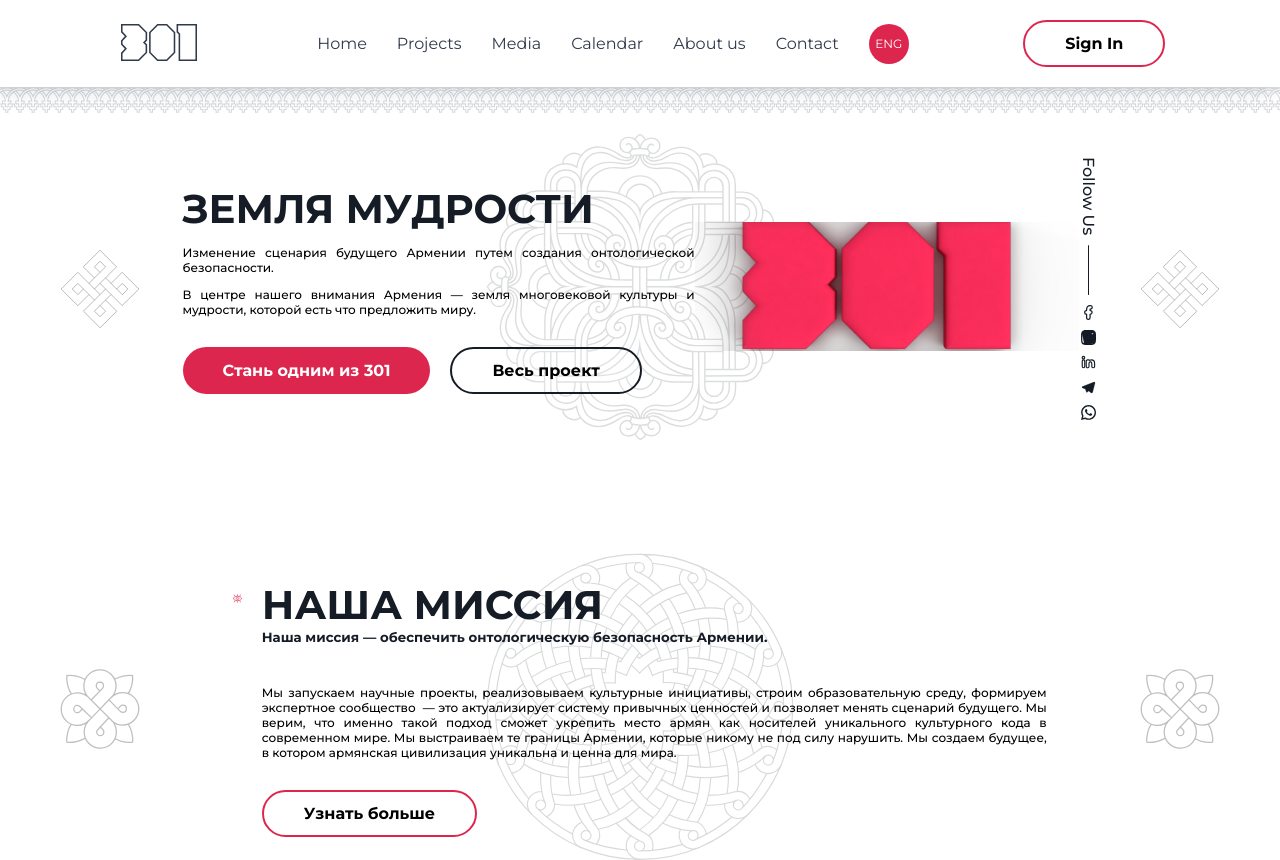
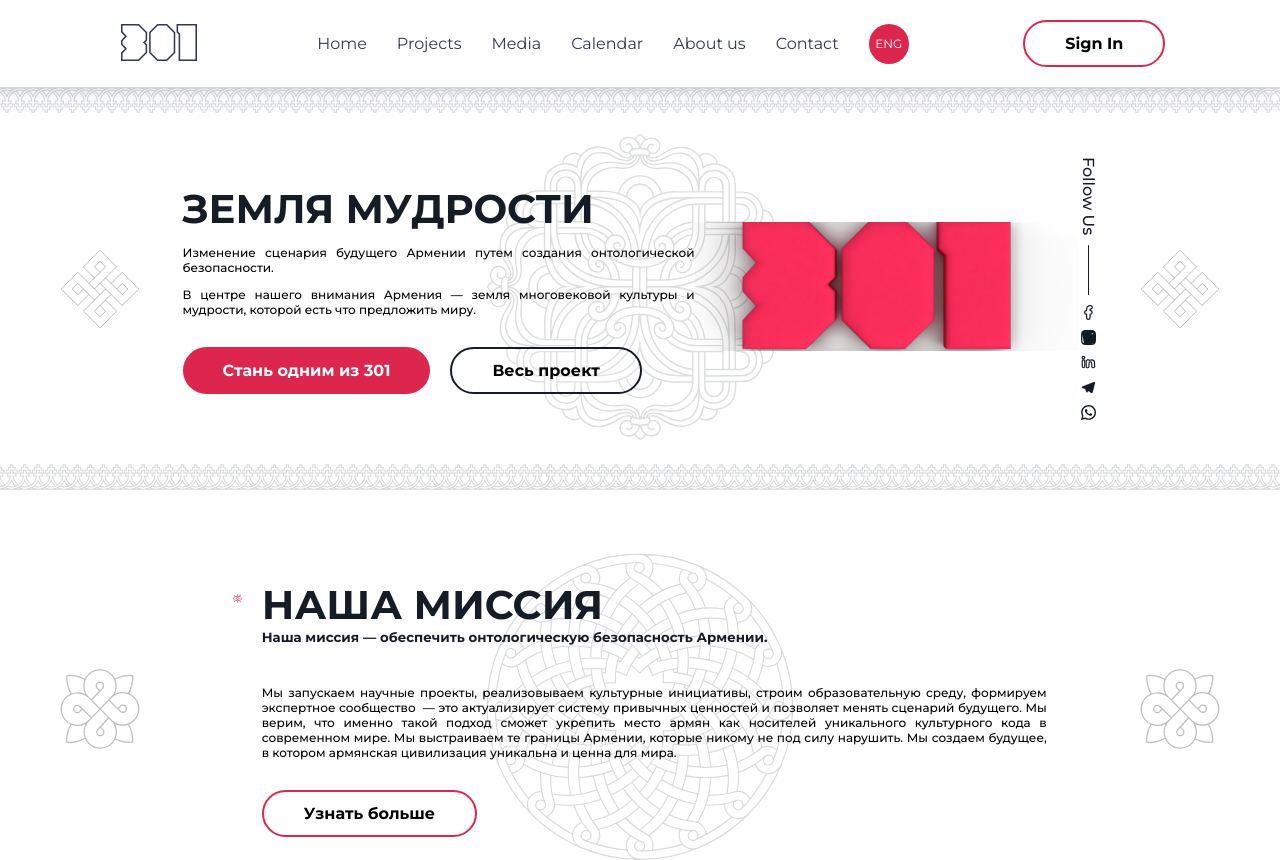
Before and after one commit to tamsargsyan/301-a, a React (Create React App) app: page / in a window 1280 px wide. Shown: the top 860 px of the page. Built offline with nearby package versions, Linux system fonts and the light colour scheme.

Commit message:
fix main page side pattern

```diff
--- a/src/pages/Main/index.tsx
+++ b/src/pages/Main/index.tsx
@@ -25,6 +25,7 @@ const Main = () => {
       bigPatternStyle={{
         display: windowSize.width < 975 ? "none" : "block",
       }}
+      shoudHaveSidePattern={true}
     >
       {windowSize.width < 975 && (
         <div className="bgLogo">
```
